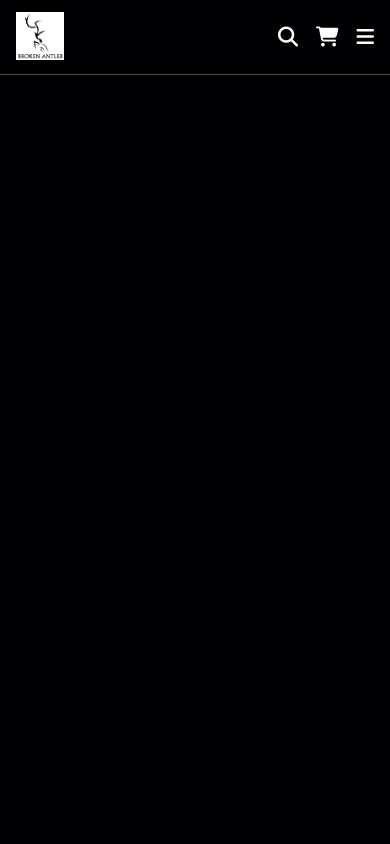
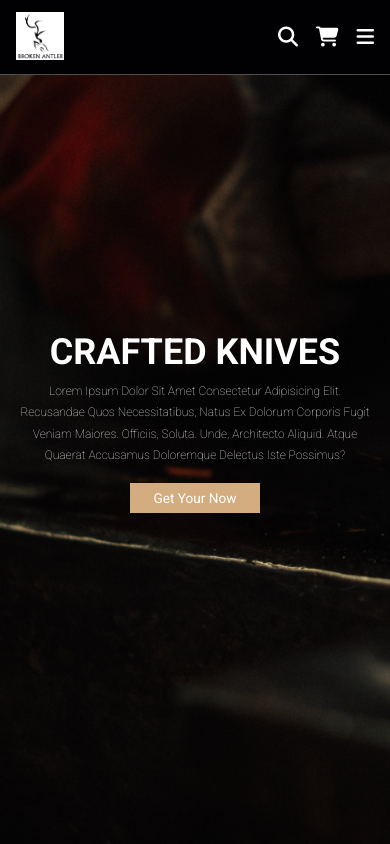
Before and after one commit to ericstewart970/brokenantler, a plain HTML site: page index.html in a window 390 px wide. Drawn offline with Linux system fonts and the light colour scheme.

Commit message:
Building section with background

```diff
--- a/css/styles.css
+++ b/css/styles.css
@@ -40,6 +40,10 @@ html::-webkit-scrollbar-thumb {
 
 body {
     background: var(--bg);
+}
+
+section {
+    padding: 2rem 7%;
 }
 
 .btn {
@@ -189,9 +193,32 @@ body {
     text-align: center;
 }
 
+.home {
+    min-height: 100vh;
+    display: flex;
+    align-items: center;
+    background: url(../images/ba1.jpg) no-repeat;
+    background-size: cover;
+    background-position: center;
+}
 
+.home .content {
+    max-width: 60rem;
+}
 
+.home .content h3 {
+    font-size: 6rem;
+    text-transform: uppercase;
+    color: #fff;
+}
 
+.home .content p {
+    font-size: 2rem;
+    font-weight: lighter;
+    line-height: 1.8;
+    padding: 1rem 0;
+    color: #eee;
+}
 
 
 
@@ -227,6 +254,10 @@ body {
     .header {
         padding: 1.5rem 2rem;
     }
+
+    section {
+        padding: 2rem;
+    }
 }
 
 @media (max-width: 768px) {
@@ -258,6 +289,20 @@ body {
         width: 90%;
         right: 2rem;
     }
+
+    .home {
+        background-position: left;
+        justify-content: center;
+        text-align: center;
+    }
+
+    .home .content h3 {
+        font-size: 4.5rem;
+    }
+
+    .home .content p {
+        font-size: 1.5rem;
+    }
 }
 
 @media (max-width: 450px) {
--- a/index.html
+++ b/index.html
@@ -80,7 +80,18 @@
 
         <!-- HEADER ENDS -->
 
-
+        <!-- home section start -->
+    <section class="home" id="home">
+        <div class="content">
+            <h3>Crafted Knives</h3>
+            <p>Lorem ipsum dolor sit amet consectetur adipisicing elit.
+                Recusandae quos necessitatibus, natus ex dolorum corporis
+                 fugit veniam maiores. Officiis, soluta. Unde, architecto aliquid.
+                  Atque quaerat accusamus doloremque delectus iste possimus?</p>
+            <a href="#" class="btn">get your now</a>
+        </div>
+    </section>
+        <!-- home section end -->
 
 
 
```
